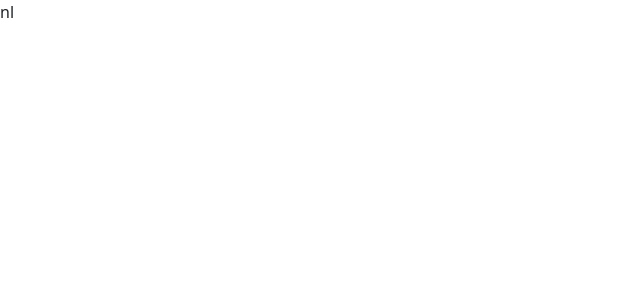
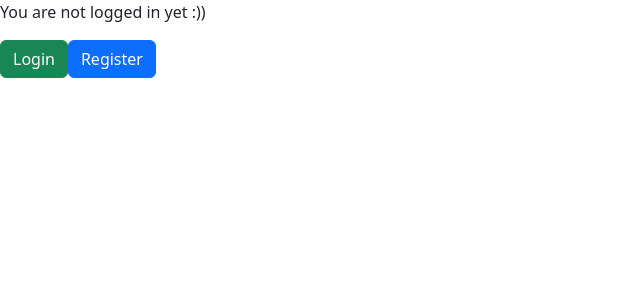
Before and after one commit to moonergeek/abroadin-task, a React (Vite) app: page /not-logged in a window 1280 px wide. Shown: the top 300 px of the page, without its empty margins (0-640 px from the left). Built offline with nearby package versions, Linux system fonts and the light colour scheme.

Commit message:
NotLogged added

```diff
--- a/src/App/App.tsx
+++ b/src/App/App.tsx
@@ -5,7 +5,7 @@ import Register from "../Pages/Register";
 import NotLogged from "../Pages/NotLogged";
 import NotFound from "../Pages/NotFound";
 
-function App() {
+const App = () => {
   return (
     <BrowserRouter>
       <Routes>
@@ -17,6 +17,6 @@ function App() {
       </Routes>
     </BrowserRouter>
   );
-}
+};
 
 export default App;
--- a/src/Pages/NotLogged.tsx
+++ b/src/Pages/NotLogged.tsx
@@ -1,5 +1,19 @@
+import { Link } from "react-router-dom";
+
 const NotLogged = () => {
-  return <>nl</>;
+  return (
+    <>
+      <p>You are not logged in yet :))</p>
+
+      <Link to={"/login"}>
+        <button className="btn btn-success">Login</button>
+      </Link>
+
+      <Link to={"/register"}>
+        <button className="btn btn-primary">Register</button>
+      </Link>
+    </>
+  );
 };
 
 export default NotLogged;
```
